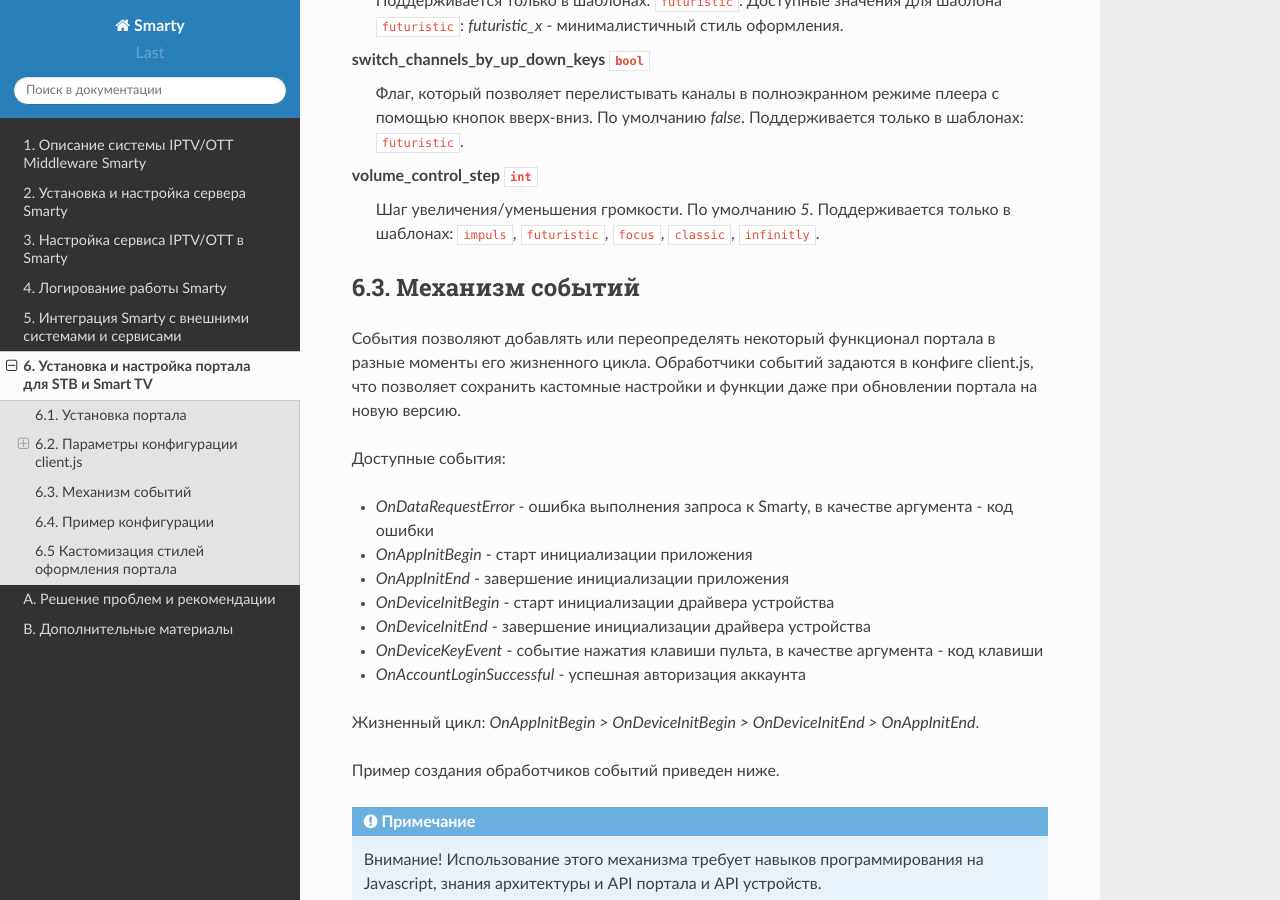
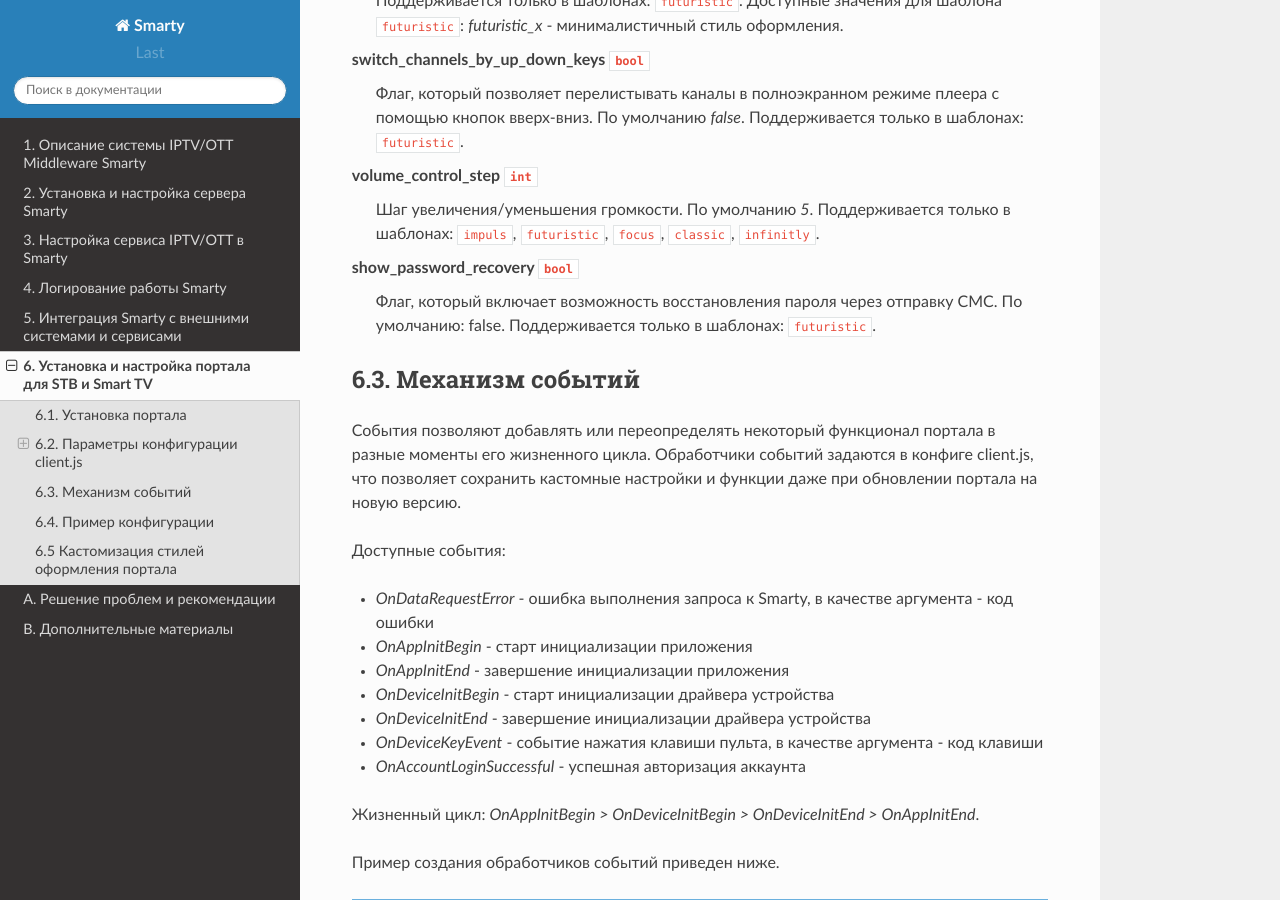
Before and after one commit to sergey-yakovlev/smarty-docs, a Sphinx documentation site: the page built from source/portal_setup.rst, in a window 1280 px wide and 900 px high, scrolled down 8942 px. Built offline with Sphinx 7.4.7 and the Read the Docs theme 2.0.0, drawn with Linux system fonts in a browser that asks for light colours.

Commit message:
Update portal_setup.rst

```diff
--- a/source/portal_setup.rst
+++ b/source/portal_setup.rst
@@ -436,6 +436,10 @@ volume_control_step ``int``
     По умолчанию *5*.
     Поддерживается только в шаблонах: ``impuls``, ``futuristic``, ``focus``, ``classic``, ``infinitly``.
 
+show_password_recovery ``bool``
+    Флаг, который включает возможность восстановления пароля через отправку СМС.
+    По умолчанию: false. Поддерживается только в шаблонах: ``futuristic``.
+
 .. _portal_event_system:
 
 6.3. Механизм событий
```
